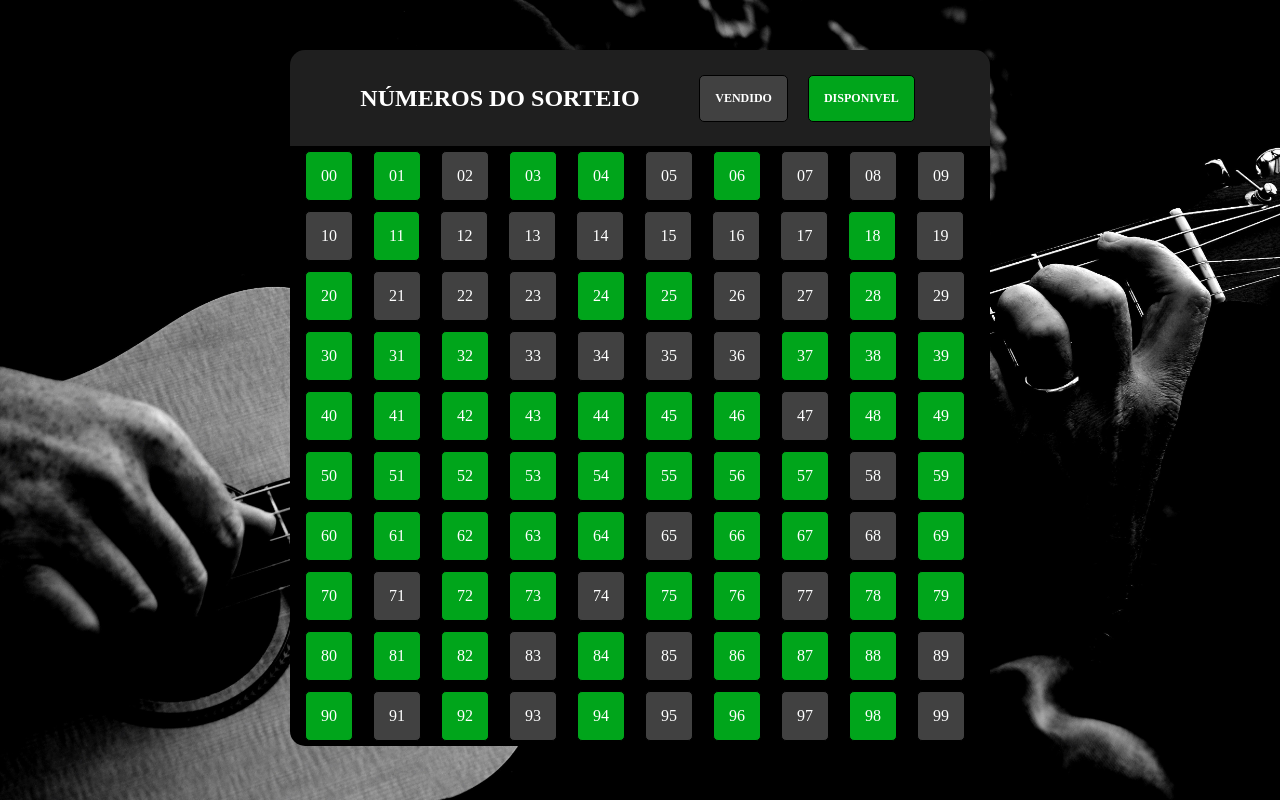
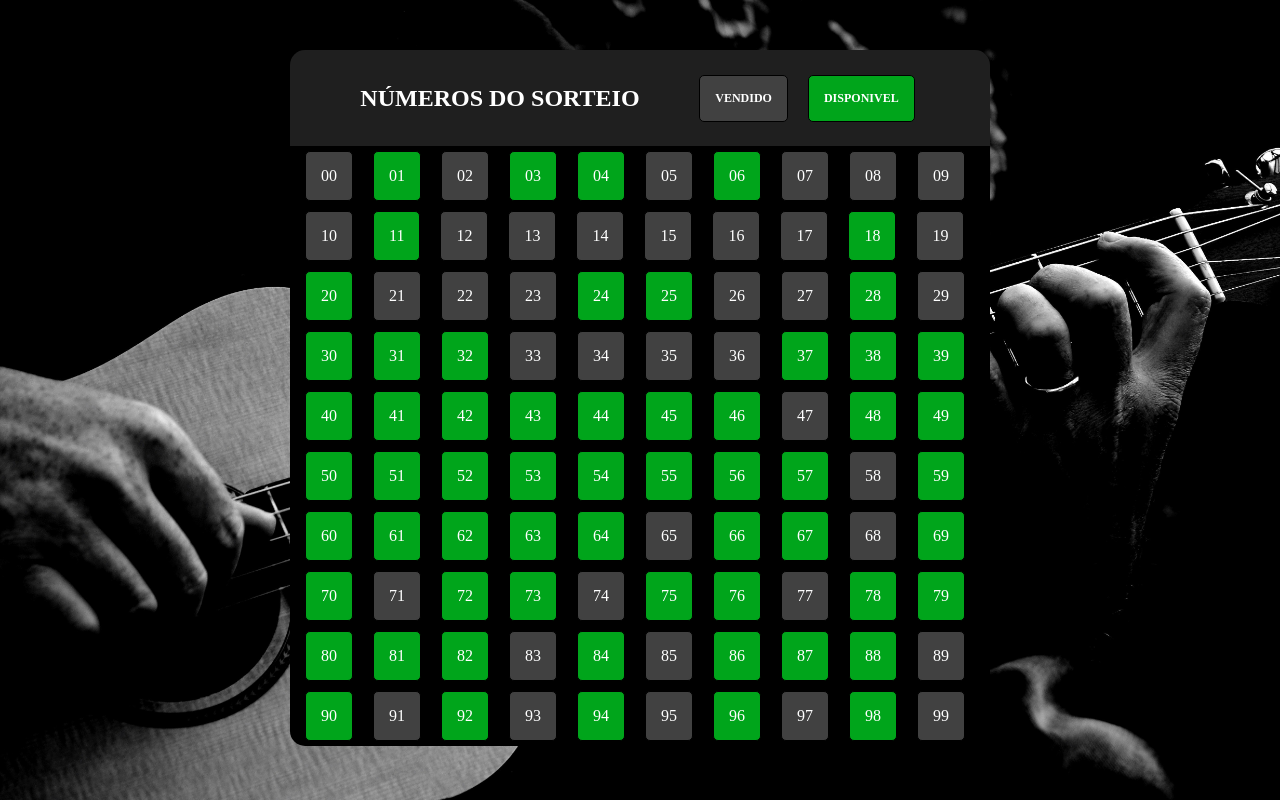
Before and after one commit to junior-leandro/rifa, a plain HTML site: page index.html in a window 1280 px wide. Drawn offline with Linux system fonts and the light colour scheme.

Commit message:
update vendas

```diff
--- a/index.html
+++ b/index.html
@@ -24,7 +24,7 @@
                 </div>
             </div>
             <div id="tableNum" class="tableNum">
-                <span id="00" class="disponivel">00</span> <!-- -->
+                <span id="00" class="vendido">00</span> <!-- Cidadão -->
                 <span id="01" class="disponivel">01</span> <!-- -->
                 <span id="02" class="vendido">02</span> <!-- LEKO -->
                 <span id="03" class="disponivel">03</span> <!-- -->
```
